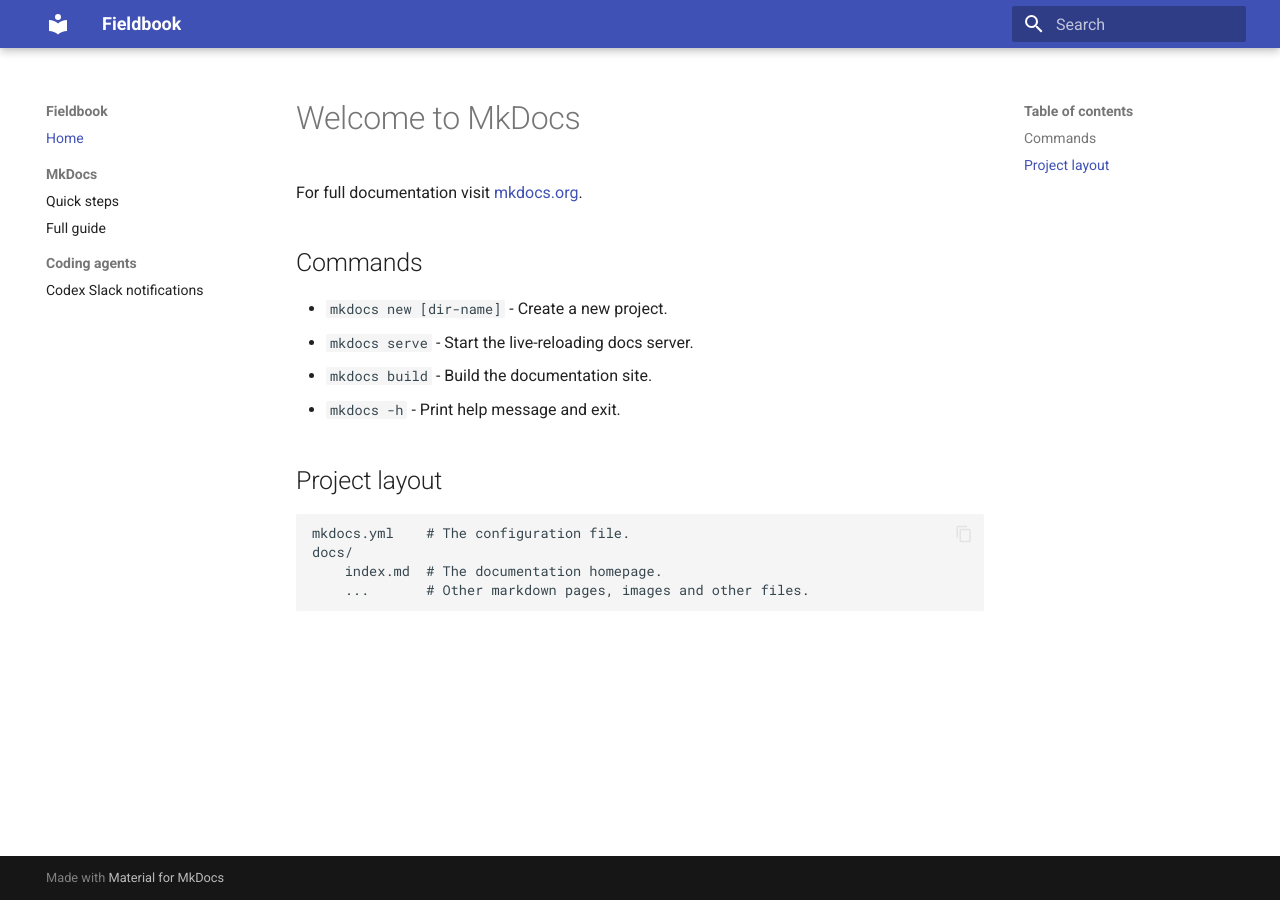
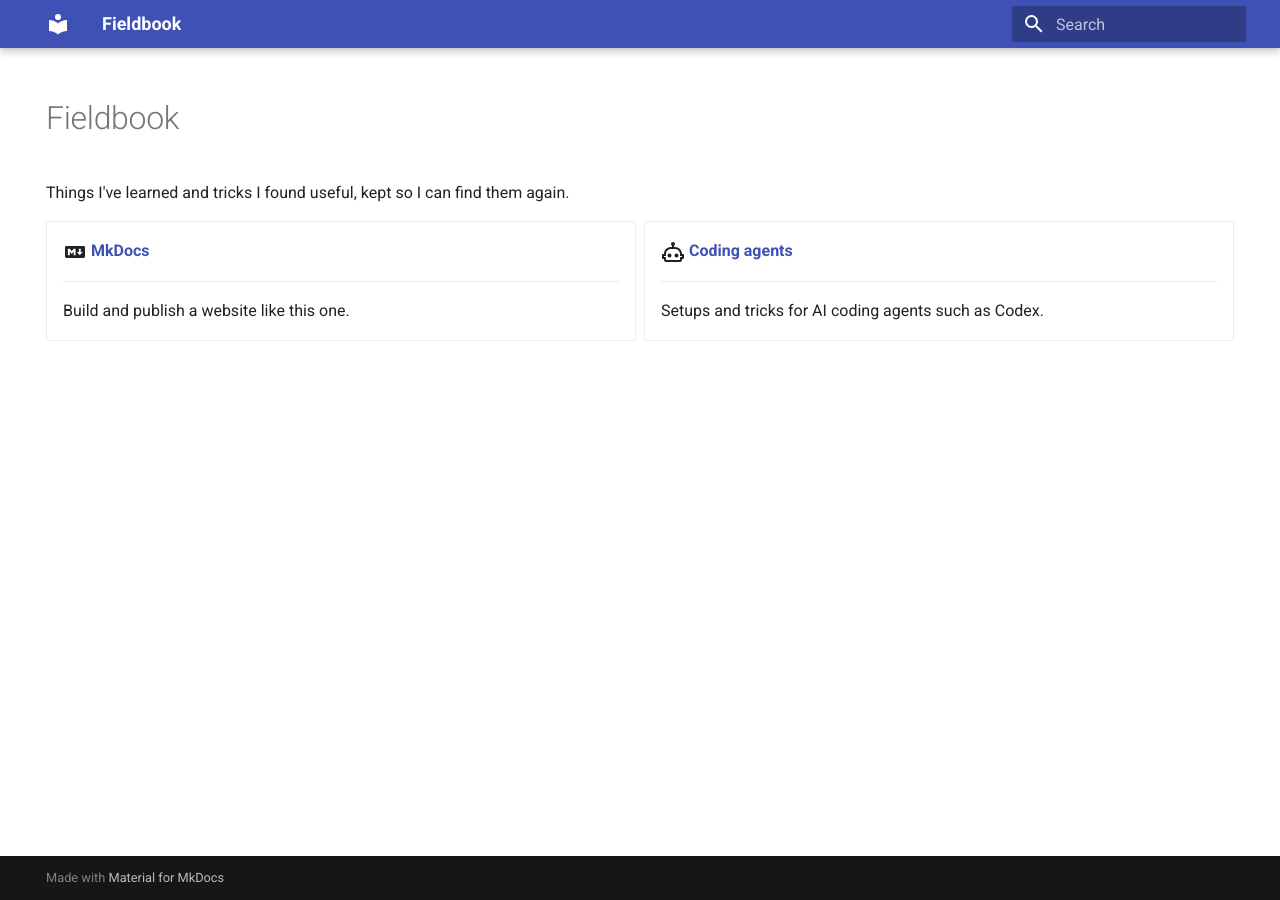
Before and after one commit to Harsh-Jain02/fieldbook, an MkDocs documentation site: the page built from docs/index.md, in a window 1280 px wide. Built offline with MkDocs 1.6.1 and Material for MkDocs 9.7.7, drawn with Linux system fonts in a browser that asks for light colours.

Commit message:
design update

```diff
--- a/docs/index.md
+++ b/docs/index.md
@@ -1,17 +1,25 @@
-# Welcome to MkDocs
+---
+hide:
+  - navigation
+  - toc
+---
 
-For full documentation visit [mkdocs.org](https://www.mkdocs.org).
+# Fieldbook
 
-## Commands
+Things I've learned and tricks I found useful, kept so I can find them again.
 
-* `mkdocs new [dir-name]` - Create a new project.
-* `mkdocs serve` - Start the live-reloading docs server.
-* `mkdocs build` - Build the documentation site.
-* `mkdocs -h` - Print help message and exit.
+<div class="grid cards" markdown>
 
-## Project layout
+-   :material-language-markdown:{ .lg .middle } **[MkDocs](mkdocs/index.md)**
 
-    mkdocs.yml    # The configuration file.
-    docs/
-        index.md  # The documentation homepage.
-        ...       # Other markdown pages, images and other files.
+    ---
+
+    Build and publish a website like this one.
+
+-   :material-robot-outline:{ .lg .middle } **[Coding agents](coding-agents/index.md)**
+
+    ---
+
+    Setups and tricks for AI coding agents such as Codex.
+
+</div>
--- /dev/null
+++ b/docs/stylesheets/extra.css
@@ -0,0 +1,10 @@
+/* Make the whole card clickable: stretch the card's link over the card */
+.md-typeset .grid.cards > ul > li {
+  position: relative;
+}
+
+.md-typeset .grid.cards > ul > li a::after {
+  content: "";
+  position: absolute;
+  inset: 0;
+}
--- a/mkdocs.yml
+++ b/mkdocs.yml
@@ -4,6 +4,7 @@ site_url: https://harsh-jain02.github.io/fieldbook/
 theme:
   name: material
   features:
+    - navigation.indexes
     - navigation.sections
     - navigation.top
     - search.suggest
@@ -13,9 +14,11 @@ theme:
 nav:
   - Home: index.md
   - MkDocs:
+      - mkdocs/index.md
       - Quick steps: mkdocs/quick-steps.md
       - Full guide: mkdocs/full-guide.md
   - Coding agents:
+      - coding-agents/index.md
       - Codex Slack notifications: coding-agents/codex-slack-notifications.md
 
   # - Getting Started:
@@ -23,12 +26,20 @@ nav:
 
   # - Architecture: architecture.md
 
+extra_css:
+  - stylesheets/extra.css
+
 markdown_extensions:
   - admonition
+  - attr_list
+  - md_in_html
   - tables
   - toc:
       permalink: true
   - pymdownx.details
+  - pymdownx.emoji:
+      emoji_index: !!python/name:material.extensions.emoji.twemoji
+      emoji_generator: !!python/name:material.extensions.emoji.to_svg
   - pymdownx.highlight
   - pymdownx.superfences
   - pymdownx.tabbed:
```
Also changed, not shown: AGENTS.md (+32 -1 lines), SUGGESTIONS.md (+14 -7 lines), docs/coding-agents/index.md (added, +11 -0 lines), docs/mkdocs/index.md (added, +17 -0 lines).
